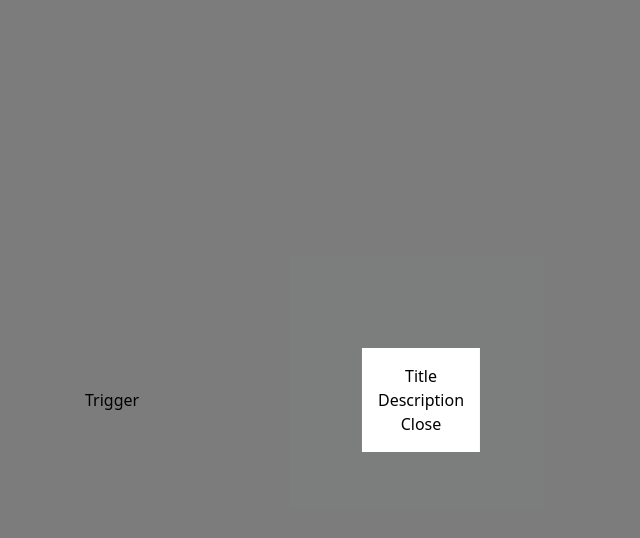
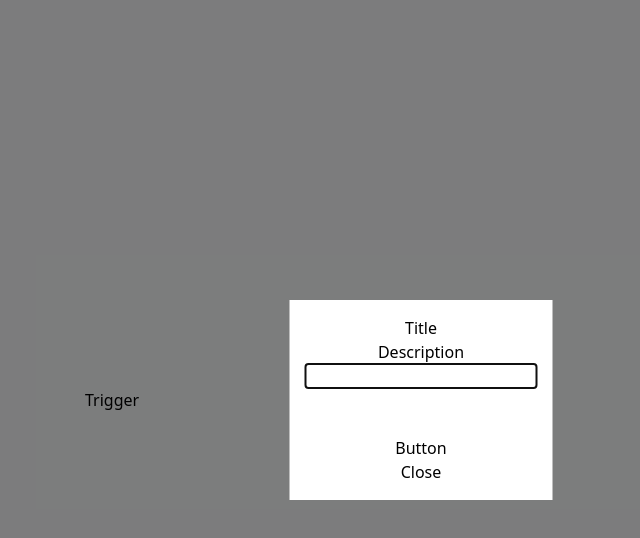
Before and after one commit to dev-hobin/component-workbook, a React (Vite) app: page / in a window 1280 px wide. Both pictures are taken after a click on the button "Trigger". Shown: the top 538 px of the page, without its empty margins (219-859 px from the left). Built offline with nearby package versions, Linux system fonts and the light colour scheme.

Commit message:
feat: 포커스 가두기

```diff
--- a/package.json
+++ b/package.json
@@ -14,6 +14,7 @@
     "@radix-ui/react-use-controllable-state": "^1.2.2",
     "@tailwindcss/vite": "^4.1.17",
     "clsx": "^2.1.1",
+    "focus-trap": "^7.6.6",
     "prettier": "^3.6.2",
     "react": "^19.1.1",
     "react-dom": "^19.1.1",
--- a/src/components/modal/examples.tsx
+++ b/src/components/modal/examples.tsx
@@ -11,6 +11,10 @@ export function Example() {
             <Modal.Content className="fixed top-1/2 left-1/2 -translate-x-1/2 -translate-y-1/2 p-4 flex flex-col items-center justify-center bg-white">
               <Modal.Title>Title</Modal.Title>
               <Modal.Description>Description</Modal.Description>
+              <input type="text" />
+              <input type="text" />
+              <input type="text" />
+              <button type="button">Button</button>
               <Modal.CloseTrigger>Close</Modal.CloseTrigger>
             </Modal.Content>
           </Modal.Portal>
--- a/src/components/modal/index.tsx
+++ b/src/components/modal/index.tsx
@@ -2,6 +2,7 @@ import { useControllableState } from '@radix-ui/react-use-controllable-state'
 import React, { createContext, useContext, useEffect, useId } from 'react'
 import { type ComponentPropsWithoutRef } from 'react'
 import { createPortal } from 'react-dom'
+import * as focusTrap from 'focus-trap'
 import { useStableCallback } from '../../hooks/useStableCallback'
 
 const ModalContext = createContext<
@@ -94,6 +95,23 @@ export function Root({
       window.removeEventListener('keydown', handler)
     }
   }, [closeModalStableCallback, open])
+
+  useEffect(() => {
+    if (!open || !contentId) {
+      return
+    }
+
+    const contentEl = document.getElementById(contentId)
+    if (!contentEl) {
+      return
+    }
+
+    const trap = focusTrap.createFocusTrap(contentEl).activate()
+
+    return () => {
+      trap.deactivate()
+    }
+  }, [contentId, open])
 
   return (
     <ModalContext.Provider
```
Also changed, not shown: 1 other file (tests, documents, lock files or other folders).
